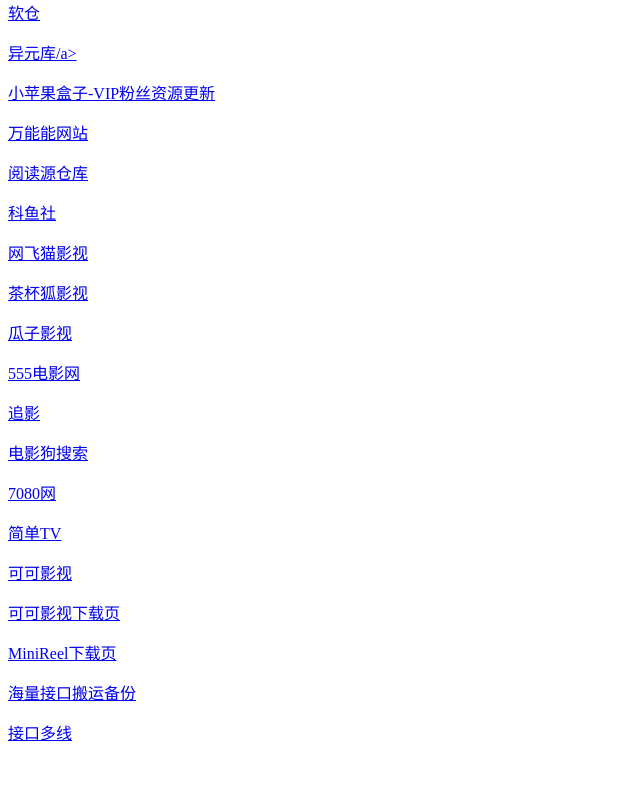
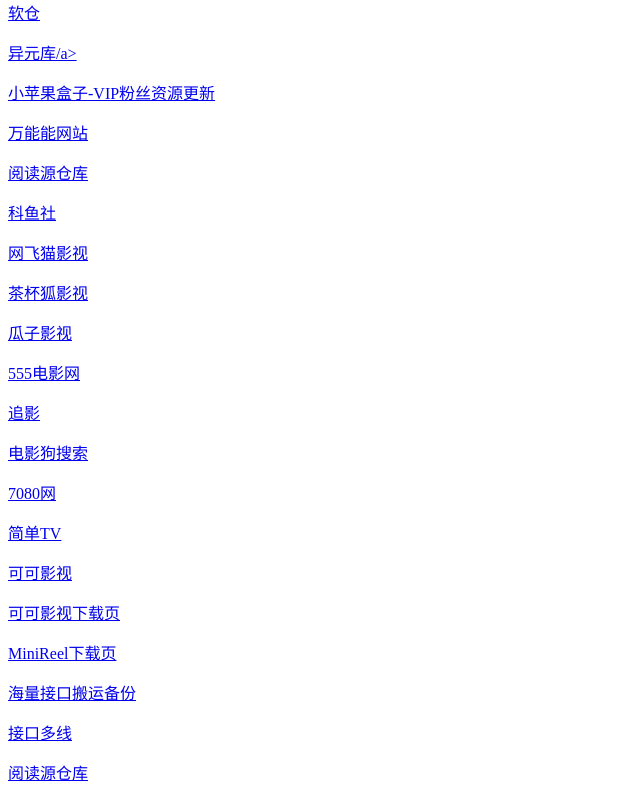
Before and after one commit to yhqmlt765/yhqmlt765.github.io, a plain HTML site: page index.html in a window 1280 px wide. Shown: the part 889-1689 px from the top of the page, without its empty margins (0-640 px from the left). Before the commit the page ends 1649 px from the top, so only its background shows below. Drawn offline with Linux system fonts and the light colour scheme.

Commit message:
Add files via upload

```diff
--- a/index.html
+++ b/index.html
@@ -46,5 +46,6 @@
 <p><a href="https://minireel.weppp.cyou:54267/" target="_blank">MiniReel下载页</a></p>
 <p><a href="https://0.12yue.de5.net/" target="_blank">海量接口搬运备份</a></p>
 <p><a href="https://jihulab.com/ygbh1/box/-/raw/main/dcang/a.json" target="_blank">接口多线</a></p>
+<p><a href="https://www.yckceo.com/yuedu/index/index.html" target="_blank">阅读源仓库</a></p>
 </body>
 </html>
```
